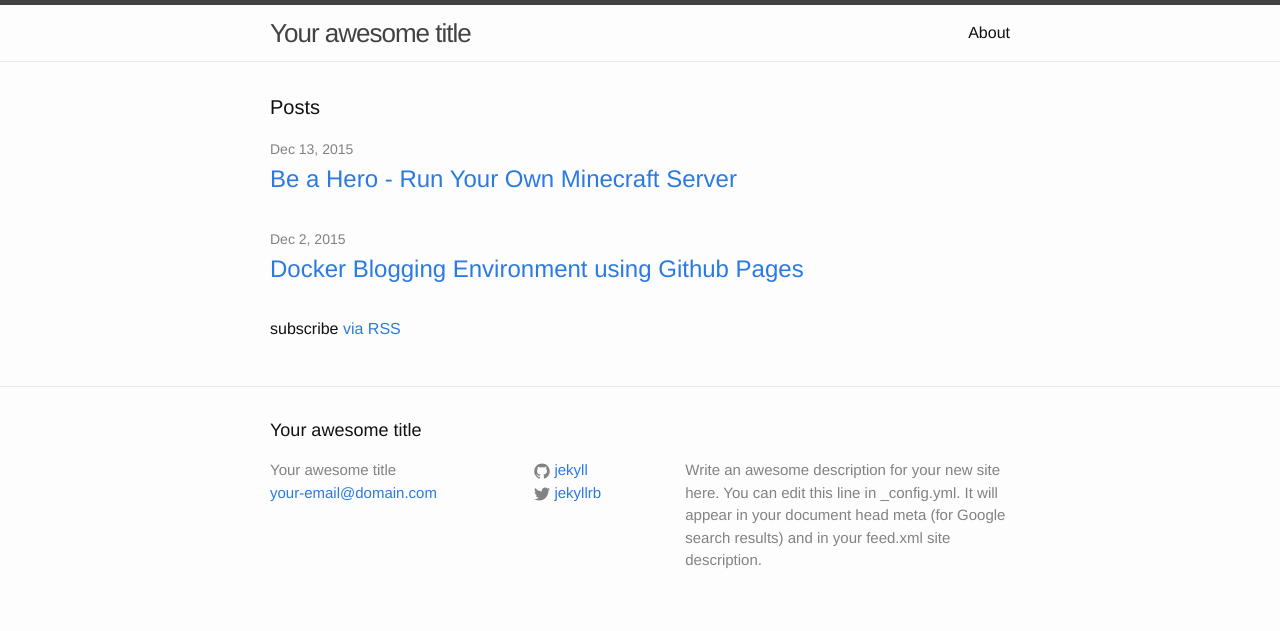
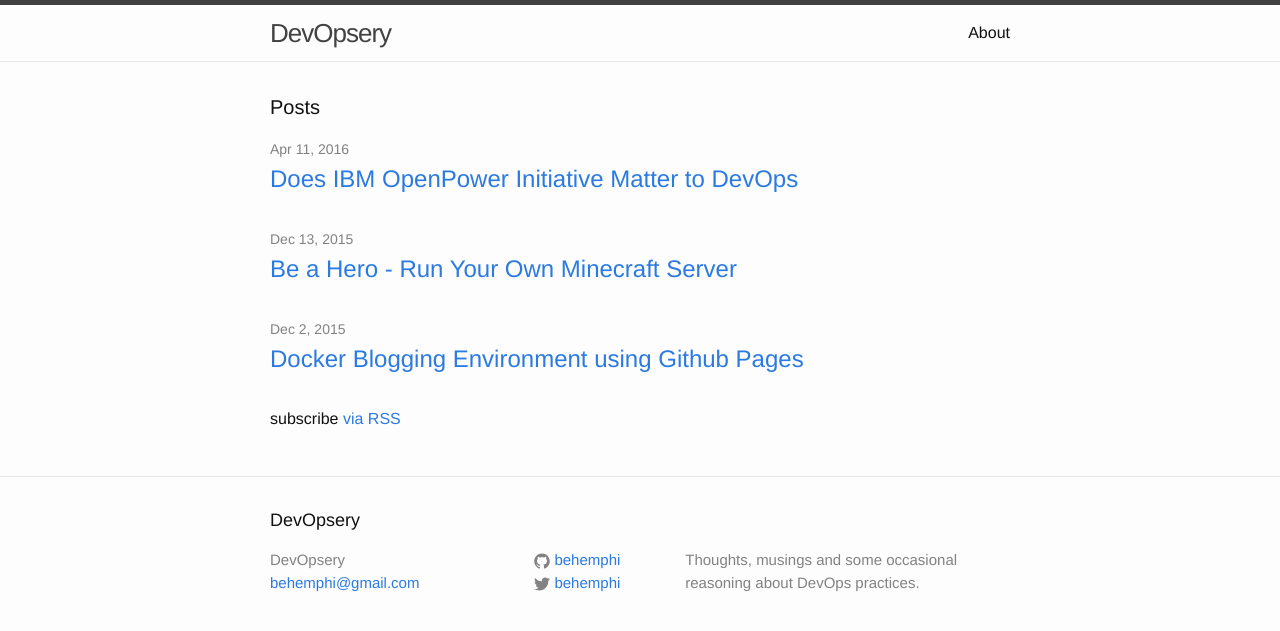
Before and after one commit to behemphi/behemphi.github.io, a Jekyll site: the page built from index.html, in a window 1280 px wide. Shown: the top 631 px of the page. Built offline with Jekyll 4.4.1, drawn with Linux system fonts in a browser that asks for light colours; part of the change alters nothing that is shown.

Commit message:
finish IBM Power article

```diff
--- a/_config.yml
+++ b/_config.yml
@@ -1,14 +1,12 @@
 # Site settings
-title: Your awesome title
-email: your-email@domain.com
+title: DevOpsery
+email: behemphi@gmail.com
 description: > # this means to ignore newlines until "baseurl:"
-  Write an awesome description for your new site here. You can edit this
-  line in _config.yml. It will appear in your document head meta (for
-  Google search results) and in your feed.xml site description.
+  Thoughts, musings and some occasional reasoning about DevOps practices.
 baseurl: "" # the subpath of your site, e.g. /blog/
-url: "http://yourdomain.com" # the base hostname & protocol for your site
-twitter_username: jekyllrb
-github_username:  jekyll
+url: "http://behemphi.github.io" # the base hostname & protocol for your site
+twitter_username: behemphi
+github_username: behemphi
 
 # Build settings
 markdown: kramdown
--- /dev/null
+++ b/_posts/2016-04-08-does-ibm-openpower-initiative-matter-to-devops.md
@@ -0,0 +1,46 @@
+---
+categories:
+- ibm
+- power
+date: 2016-04-11
+layout: post
+tags:
+- blogging
+- IBM
+- Power
+title:  "Does IBM OpenPower Initiative Matter to DevOps"
+---
+
+My friend, [Lynn Bender](https://twitter.com/geekaustin), Godfather of [GeekAustin](https://www.linkedin.com/groups/49889), recently asked me if I thought there was a DevOps story in [IBM's OpenPower initiative](http://openpowerfoundation.org). I dug around a bit and came up with these thoughts.
+
+The short answer is, "No, not directly, and only indirectly if the promise of OpenPower is realized."
+
+## Reasoning from a DevOps Perspective
+
+IBM seems to be trying to figure out how to join the technology community without owning it. It's an ongoing process, and I hope they can figure it out. IBM matters, and bringing its brilliance to DevOps practice rather than DevOps marketing would benefit everyone concerned.
+
+The promise of OpenPower, to me however, appears to be more about providing the next decade's worth of hardware performance enhancements. This appears to be a direct play against Intel's stranglehold on today's chip market.
+
+Intel's rate of innovation has not kept up with [Moore's Law](https://en.wikipedia.org/wiki/Moore%27s_law) in the last two years while its chip prices have crept up relatively quickly over the last three years. This is what most economists would point to as the expected result of a monopoly. Physicists will say that we are reaching limitations around the speed of light in a given media. Laymen like me think it's a perfect storm and the smell of disruption (ozone?) is in the air.
+
+## About Power
+
+The [Power architecture](https://en.wikipedia.org/wiki/IBM_POWER_microprocessors) has some interesting properties that allow it to perform better than `x86` in certain areas. The one that jumps to mind is the computationally intensive encryption algorithms of Perfect Forward Secrecy - loosely speaking, the newest TLS/SSL. Given that security is the 900lb Gorilla right now, such innovation by IBM and its partners will put pressure on Intel and other `x86` manufactorers.
+
+My memory is also that the Power instruction set is significantly simpler than the bolted-on-then-bolted-on some more of `x86`. This means that the companies in the OpenPower consortium who care to could potentially leverage this for optimizations that are not possible by Intel.
+
+As strange as it seems, the biggest factor cripppling Power all these years might be something as esoteric as the fact that it was orginially (big-endian)[https://en.wikipedia.org/wiki/Endianness]. Power chips are now capable of running Little Endian as well.  Why is such an obscure fact so import?  Linux is a little-endian operating system.  By supporting little-endian, Power systems can run the entire ecosystem of Linux applications.
+
+## About DevOps
+
+Since DevOps is really about how software is made and delivered to systems, I would say the connection between any chip architecture and the movement or practice of DevOps is tenuous at best. While we DevOpsians would certainly love to deploy to more powerful systems, in the end we deploy to what is available. The only thing that matters to us is a more powerful, less expensive cloud. That is several abstractions away from chip architecture in practice.
+
+I will take it one step farther and assert that DevOps is a hedge against the need for the OpenPower Movement.
+
+One could say [Moore's Law](https://en.wikipedia.org/wiki/Moore%27s_law) is about to be repealed based on the Constitution of Physics.  Efforts like OpenPower are essential to stave off that coming fact from the perspective of raw compute power.
+
+In the mean time, those practicing DevOps are building systems to deliver software faster and more reliably than ever before.  As the rate of change in hardware speed necessarily slows, software engineers will find again the need to write high performing code as a business feature.  Languages will evolve to allow for better optimization of CPU time - possibly even at the expense of human time.
+
+So, while there is no DevOps story in the OpenPower movement.  There is a story about how the DevOps movement will be on the vanguard of enabling human innovation - including our next generation hardware.
+
+I look forward to living and reading that story.
```
Also changed, not shown: 1 other file.
